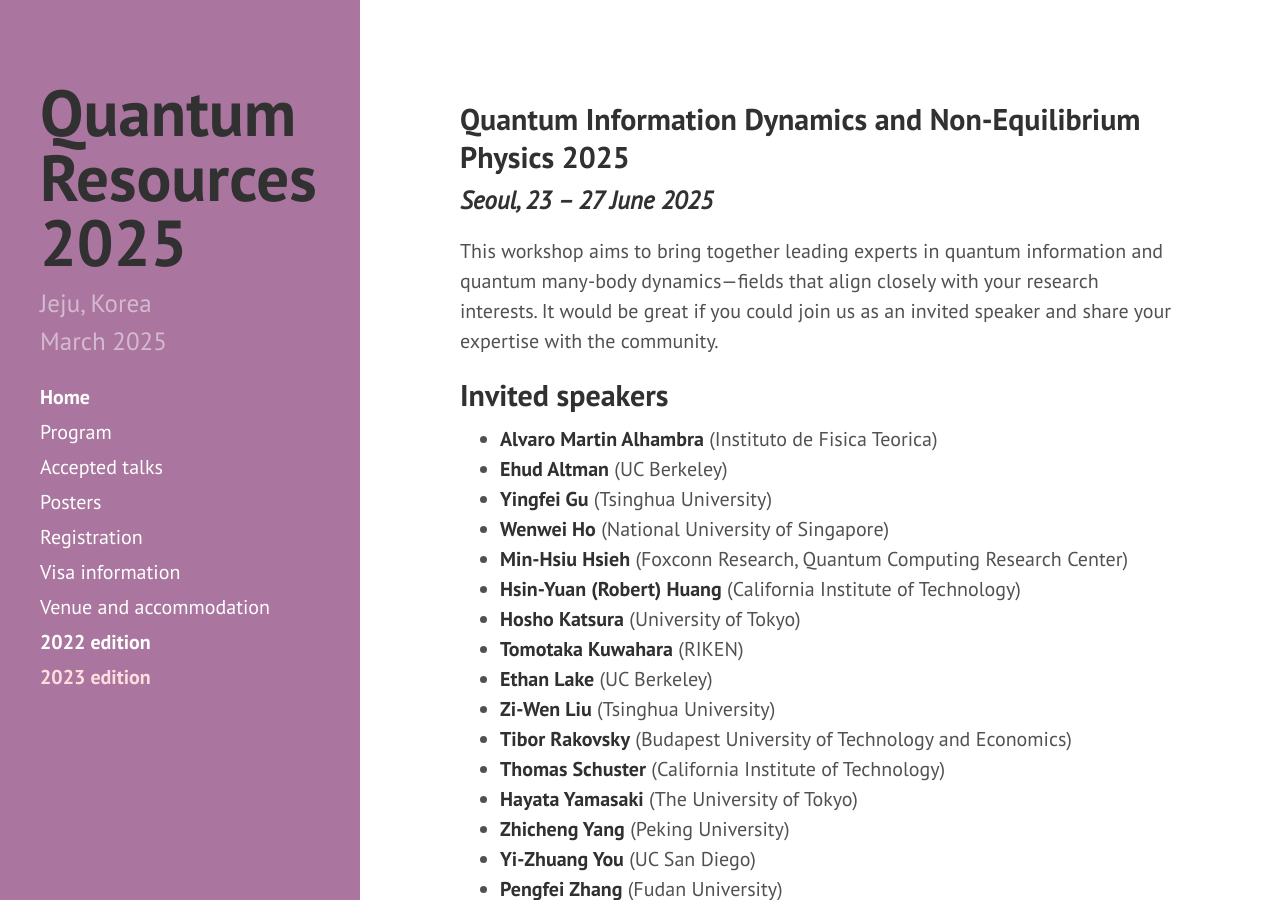
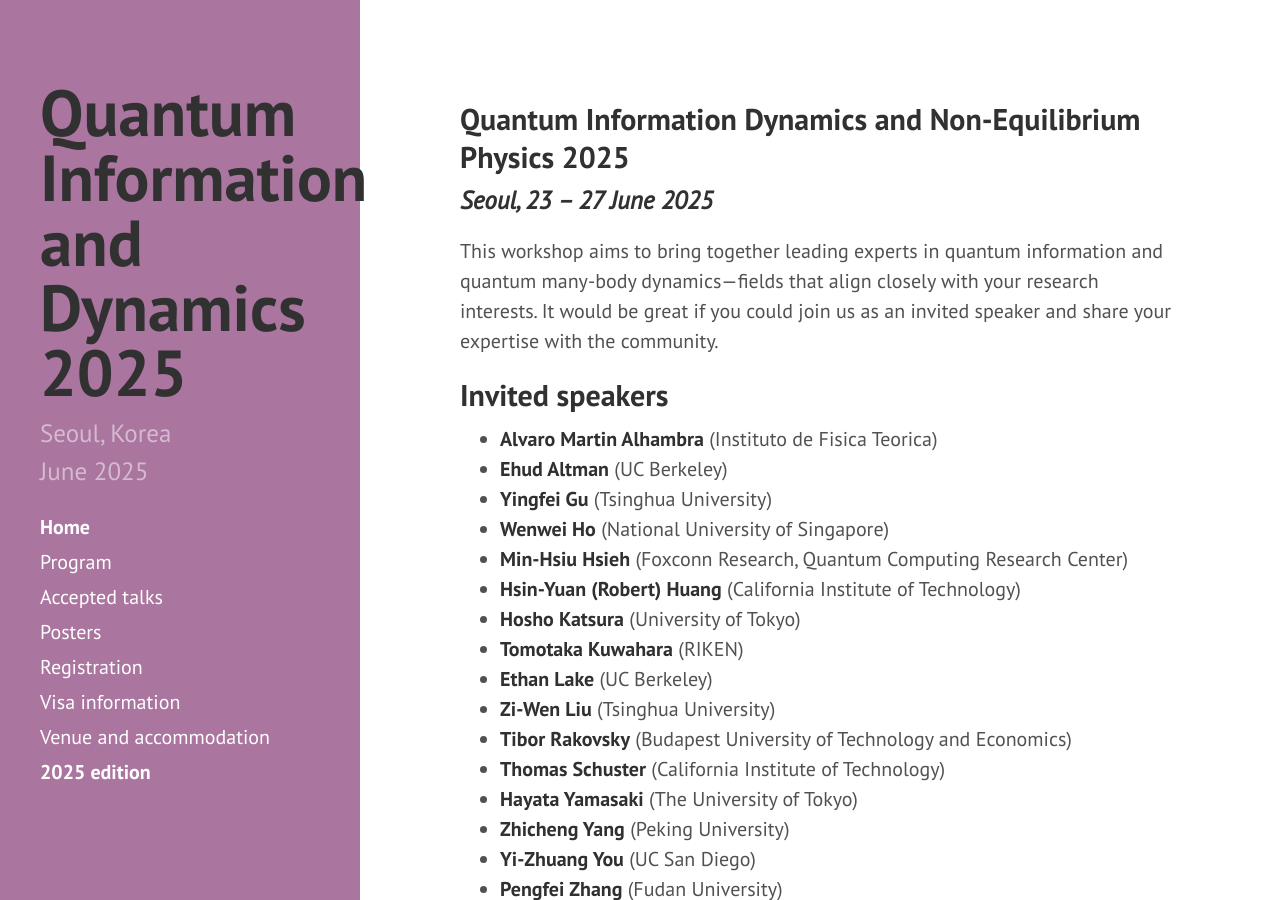
Before and after one commit to yeon-lee/yeon-lee.github.io, a Jekyll site: the page built from index.md, in a window 1280 px wide and 900 px high. Built offline with Jekyll 4.4.1, drawn with Linux system fonts in a browser that asks for light colours; nearby versions of some CDN libraries.

Commit message:
Update sidebar.html

```diff
--- a/_includes/sidebar.html
+++ b/_includes/sidebar.html
@@ -3,11 +3,11 @@
     <div class="sidebar-about">
       <h1>
         <!-- <a href="{{ site.baseurl }}"> -->
-          Quantum Resources 2025
+          Quantum Information and Dynamics 2025
         <!-- </a> -->
       </h1>
 
-      <p class="lead">Jeju, Korea<br />March 2025</p>
+      <p class="lead">Seoul, Korea<br />June 2025</p>
     </div>
 
     <nav class="sidebar-nav">
@@ -27,8 +27,7 @@
         {% endif %}
       {% endfor %}
 
-      <a class="sidebar-nav-item m2022" href="https://2022.quantumresources.science"><b>2022 edition</b></a>
-      <a class="sidebar-nav-item m2023" href="https://2023.quantumresources.science"><b>2023 edition</b></a>
+      <a class="sidebar-nav-item m2025" href="https://2025.quantumresources.science"><b>2025 edition</b></a>
 
     </nav>
 
```
